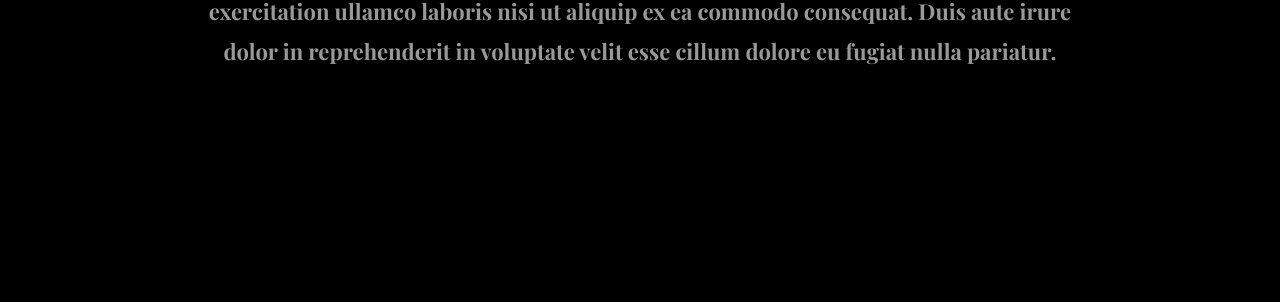
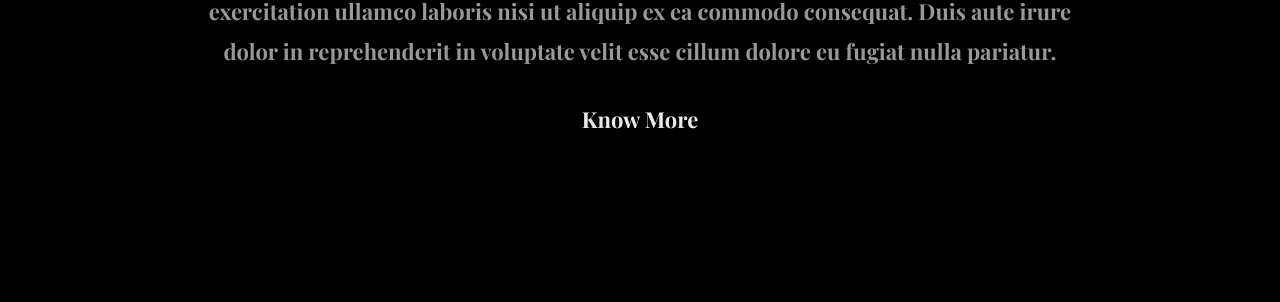
Before and after one commit to SpectralVectors/spectralvectors.github.io, a Jekyll site: the page built from index.html, in a window 1280 px wide and 1400 px high, scrolled down 899 px. Shown: the part 148-450 px from the top of the window. Built offline with Jekyll 4.4.1, drawn with Linux system fonts in a browser that asks for light colours.

Commit message:
Update _buttons.scss

```diff
--- a/assets/scss/_buttons.scss
+++ b/assets/scss/_buttons.scss
@@ -53,7 +53,7 @@
 
 .btn-transparent {
   background: transparent;
-  color: $primary-color;
+  color: $gray;
   font-weight: bold;
 
   &:active,
```
